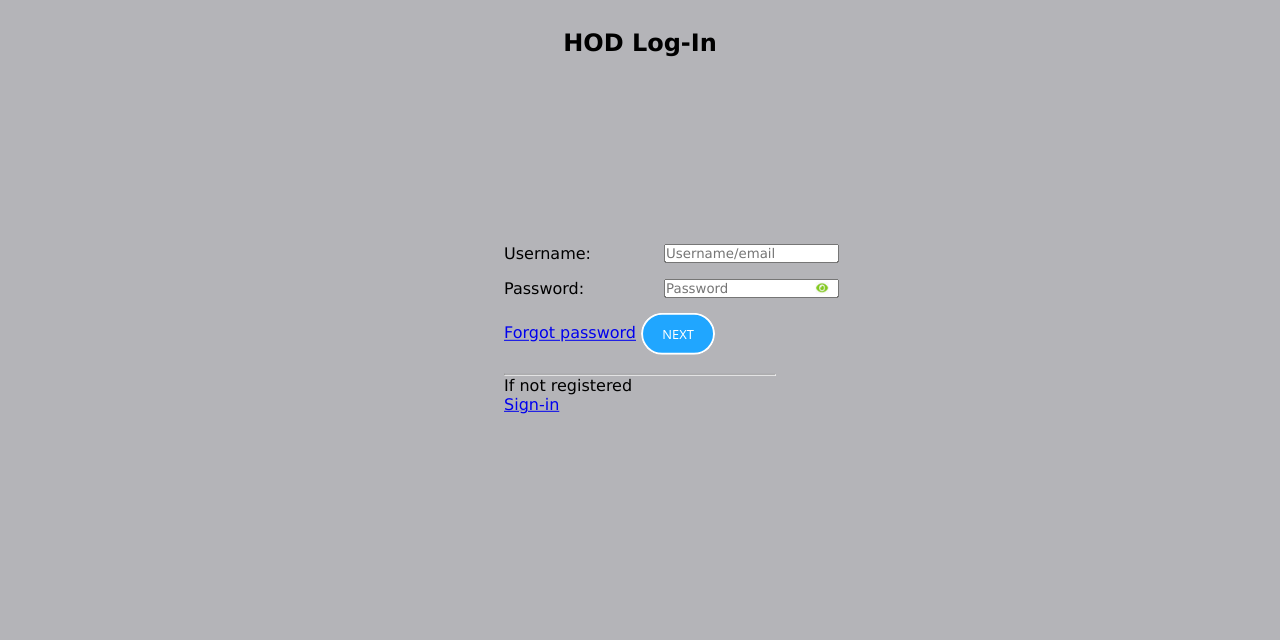
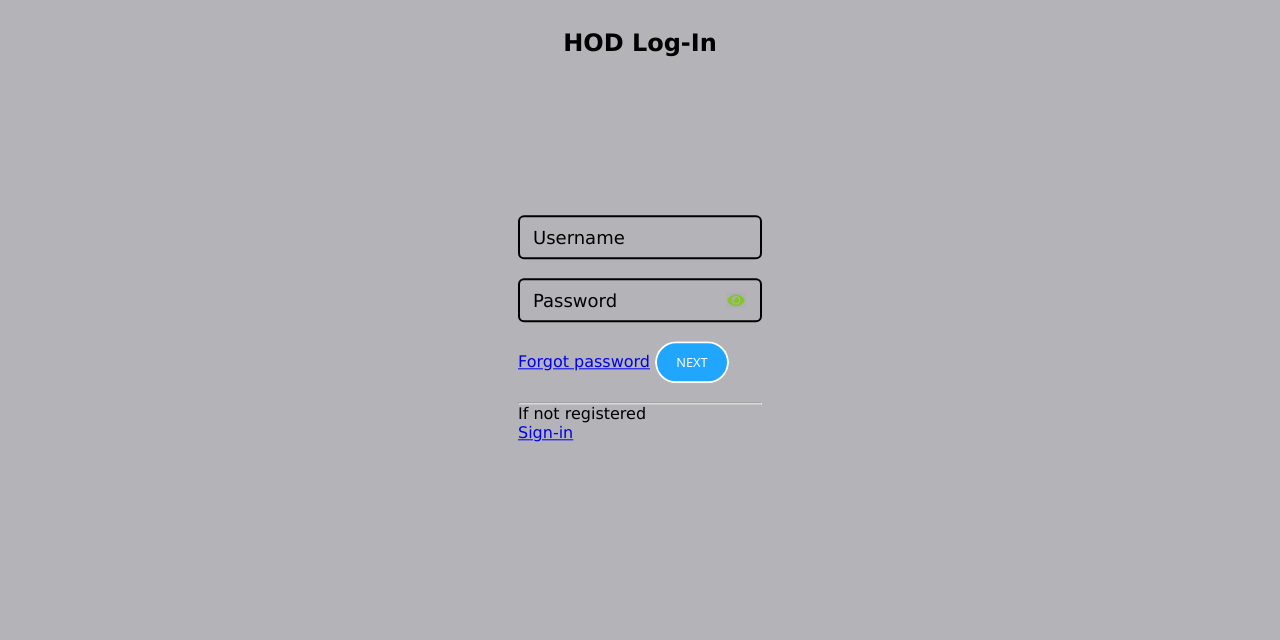
Before and after one commit to zuber144/College-ws, a plain HTML site: page logins/log-hod.html in a window 1280 px wide. Shown: the part 71-711 px from the top of the page. Drawn offline with Linux system fonts and the light colour scheme.

Commit message:
new inputs

```diff
--- a/logins/log-hod.html
+++ b/logins/log-hod.html
@@ -35,28 +35,23 @@
       <br /><br />
       <form class="form-container">
         <div class="form-group">
-            <label id="user_email" for="user">Username:</label>
-            <input id="user" class="input" type="text" placeholder="Username/email" />
+          <input id="user" class="input" required type="text" />
+          <label id="user_email" for="user">Username</label>
         </div>
+        <br>
         <div class="form-group">
-            <label id="password" for="password">Password:</label>
-            <div class="wrap-input-2">
-                <input id="password" class="input" type="password" placeholder="Password" />
-                <img
-                    src="eye.png"
-                    width="14px"
-                    height="12px"
-                    id="togglePassword"
-                />
-            </div>
+            <input id="password" required class="input" type="password" />
+            <img src="eye.png" id="togglePassword" />
+          <label id="pass" for="password">Password</label>
         </div>
+        <br>
         <a href="#">Forgot password</a>
-        <button class="btn-20">Next</button>
+        <button type="submit" class="btn-20">Next</button>
         <br /><br />
         <hr />
         <p>If not registered</p>
         <a href="#" id="sin">Sign-in</a>
-    </form>
+      </form>
     </main>
     <footer id="foot">
       <img src="../logo.png" alt="sgp logo" id="f-logo" />
@@ -74,9 +69,12 @@
       const togglePassword = document.querySelector("#togglePassword");
       const password = document.querySelector("#password");
       togglePassword.addEventListener("click", function () {
-        const type = password.getAttribute("type") === "password" ? "text" : "password";
+        const type =
+          password.getAttribute("type") === "password" ? "text" : "password";
         password.setAttribute("type", type);
-        const eyeIcon = togglePassword.src.includes("eye.png") ? "eyeslash.png" : "eye.png";
+        const eyeIcon = togglePassword.src.includes("eye.png")
+          ? "eyeslash.png"
+          : "eye.png";
         togglePassword.src = eyeIcon;
       });
     </script>
--- a/style.css
+++ b/style.css
@@ -207,29 +207,47 @@ transparent;
   translate: -50% -50%;
 }
 
-.form-group {
-  display: flex;
-  align-items: center;
-  margin-bottom: 15px; /* Adjust spacing between form groups */
+.form-group{
+  position: relative;
+}
+
+input{
+  width: 220px;
+  height: 20px;
+  padding: 10px;
+  font-size: 15px;
+  color: black;
+  background: transparent;
+  outline: none;
+  border: 2px solid black;
+  border-radius: 6px;
 }
 
 .form-group label {
-  margin-right: 10px; /* Space between label and input */
-  flex: 0 0 150px; /* Fixed width for labels, adjust as needed */
+  position: absolute;
+  top: 50%;
+  left: 15px;
+  transform: translateY(-50%);
+  color: black;
+  font-size: large;
+  pointer-events: none;
+  transition: .2s;
 }
 
-.form-group .input {
-  flex: 1; /* Allow input to take the remaining space */
+input:focus ~ label,
+input:valid ~ label {
+  top: 0;
+  font-size: medium;
+  padding: 0 7px;
+  background-color: #b4b4b8;
 }
 
-.wrap-input-2 {
-  position: relative;
-}
-
-.wrap-input-2 img {
+#togglePassword {
   cursor: pointer;
   position: absolute;
-  right: 10px;
+  width: 20px;
+  height: 16px;
+  right: 16px;
   top: 50%;
   transform: translateY(-50%);
 }
```
